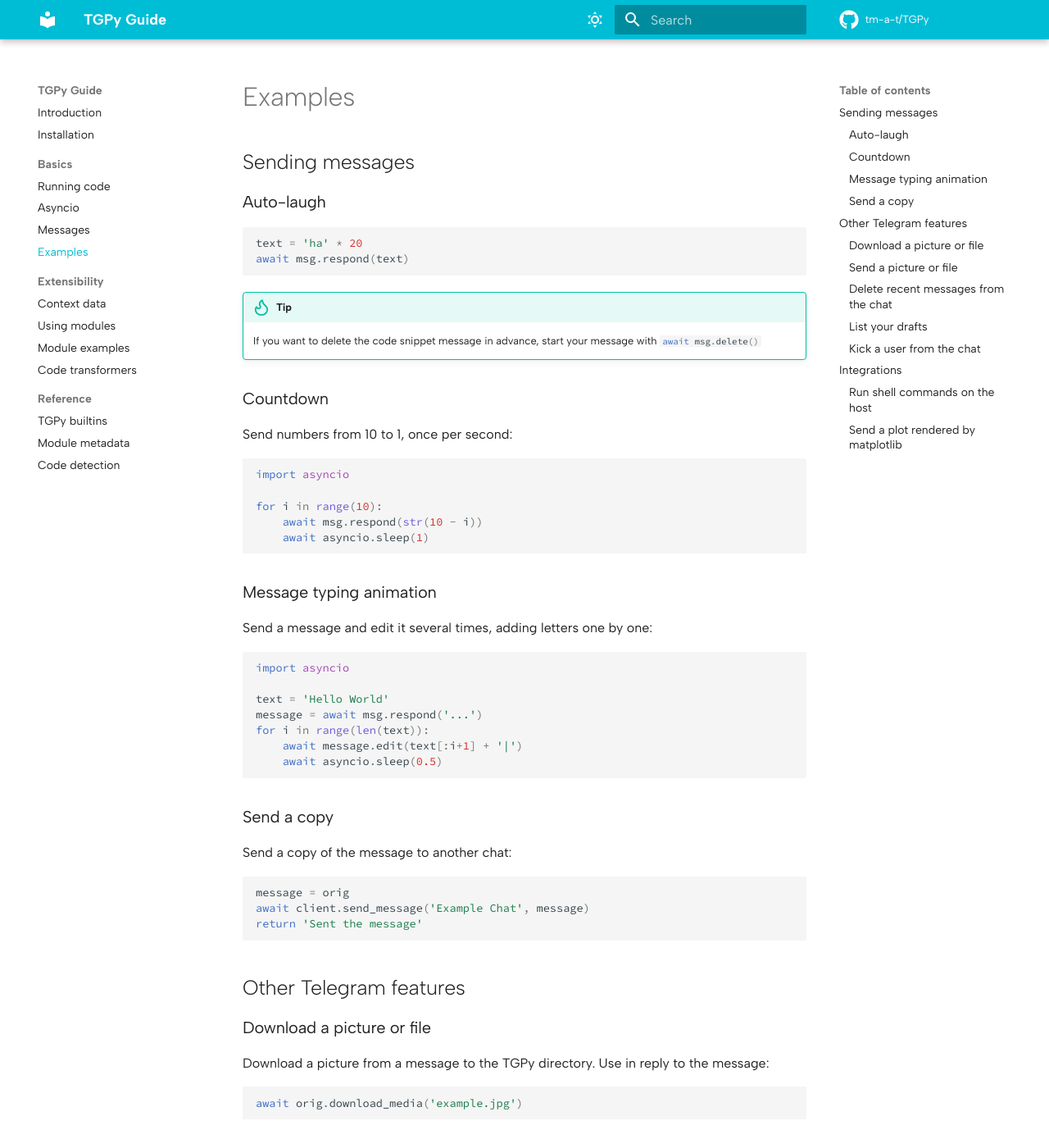
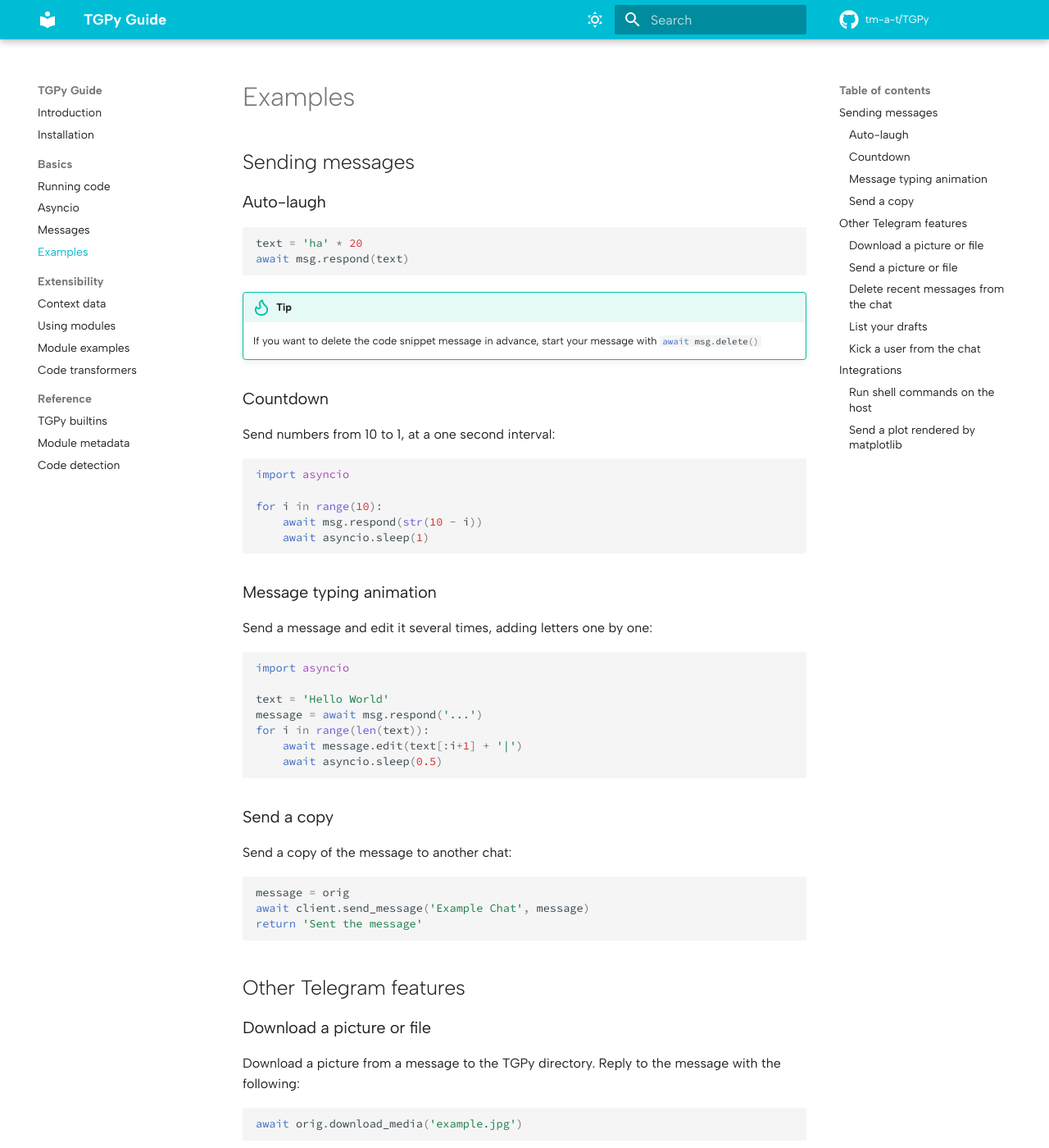
Before and after one commit to tm-a-t/TGPy, an MkDocs documentation site: the page built from guide/docs/basics/examples.md, in a window 1280 px wide and 1400 px high. Shown: the whole window at 82% size. Built offline with MkDocs 1.6.1 and Material for MkDocs 9.7.7, drawn with Linux system fonts in a browser that asks for light colours; comment, search, counter and statistics services are not loaded.

Commit message:
Update examples.md

````diff
--- a/guide/docs/basics/examples.md
+++ b/guide/docs/basics/examples.md
@@ -16,7 +16,7 @@ await msg.respond(text)
 
 ### Countdown
 
-Send numbers from 10 to 1, once per second:
+Send numbers from 10 to 1, at a one second interval:
 
 ```python
 import asyncio
@@ -54,7 +54,7 @@ return 'Sent the message'
 
 ### Download a picture or file
 
-Download a picture from a message to the TGPy directory. Use in reply to the message:
+Download a picture from a message to the TGPy directory. Reply to the message with the following:
 
 ```python
 await orig.download_media('example.jpg')
````
